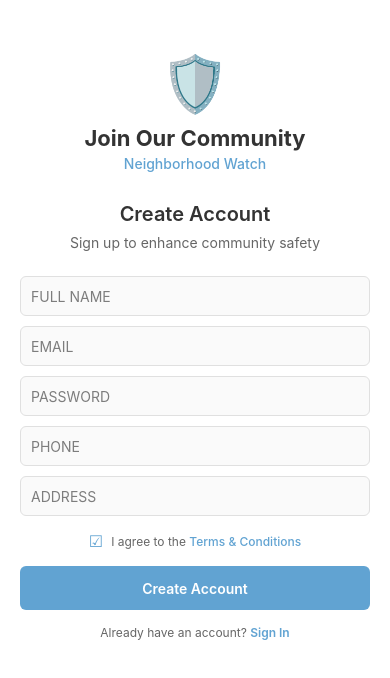
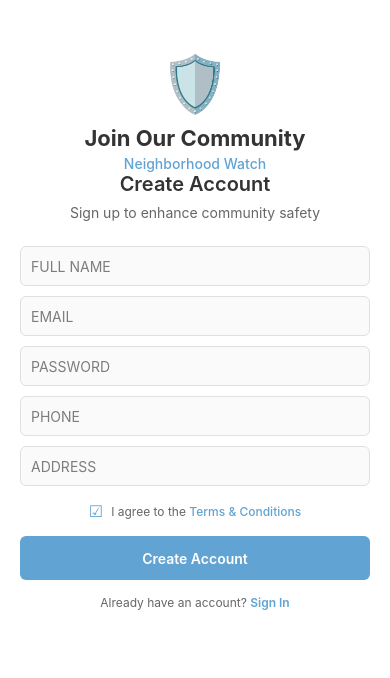
Before and after one commit to TheoMKgosi/CSI473-assignment, a React Native app in the folder NeighborhoodWatchApp/frontend/: screen /Signup in a window 390 px wide. Shown: the top 678 px of the page. Built offline with nearby package versions, Linux system fonts and the light colour scheme.

Commit message:
modify container height

```diff
--- a/NeighborhoodWatchApp/frontend/screens/SignupScreen.js
+++ b/NeighborhoodWatchApp/frontend/screens/SignupScreen.js
@@ -104,7 +104,7 @@ const styles = StyleSheet.create({
   contentContainer: {
     flex: 1,
     justifyContent: 'space-between',
-    maxHeight: 650, // Fixed container height
+    maxHeight: 600, // Fixed container height
   },
   header: {
     alignItems: 'center',
```
